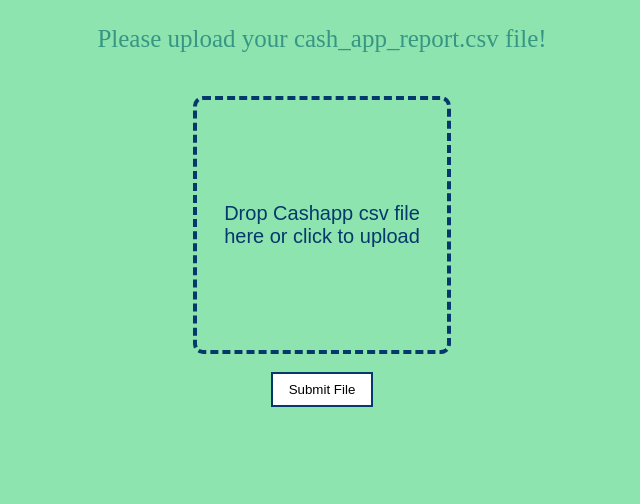
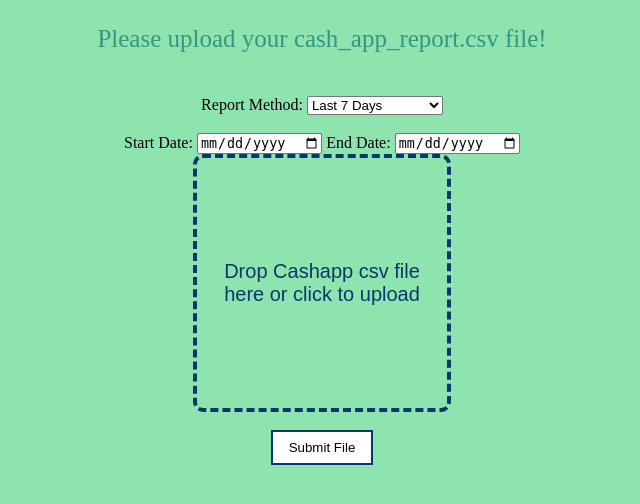
Before and after one commit to bryangia/cashapp-transaction-tracker, a PHP site: page / in a window 1280 px wide. Shown: the part 233-737 px from the top of the page, without its empty margins (318-958 px from the left). Run offline with PHP 8.4, Linux system fonts and the light colour scheme.

Commit message:
file upload reads as csv

```diff
--- a/index.php
+++ /dev/null
@@ -1,50 +0,0 @@
-<!DOCTYPE html>
-<html>
-<head>
-    <link href="/styles.css" rel="stylesheet">
-    <link rel="shortcut icon" href="favicon.ico" type="image/x-icon"/>
-	<title>Cashapp Transaction Tracker</title>
-</head>
-<body class = "body">
-    <div class = "header">
-        <h1>Cashapp Transaction Tracker</h1>
-    </div>
-    <?php if(!isset($_POST['submit_file'])) { ?>
-    <div style= "text-align: center">
-        <form action="" method="post" enctype="multipart/form-data">
-        <p class = "upload-file"> Please upload your cash_app_report.csv file! </p><br>
-            <div class="drop-zone">
-                <span class="drop-zone__prompt">Drop Cashapp csv file here or click to upload</span>
-                <input type="file" name="csv_file" id="csv_file" class="drop-zone__input">
-            </div> <br>
-            <input type = "hidden" name = "submit_file" id = "submit_file" value = "Submit File">
-            <button class = "submit-button"> Submit File </button>
-        </form>
-    </div>
-    <?php } ?>
-    <script src="/main.js"></script>
-
-    <?php
-        if(isset($_POST['submit_file'])) {
-
-            if($_FILES['csv_file']['name'] != "" && str_ends_with($_FILES['csv_file']['name'], '.csv')) {
-                echo "FUNCTIONALITY UNDER CONSTRUCTION";
-                echo "File name: ";
-                echo $_FILES['csv_file']['name'];
-            }
-            else {
-                echo "Please upload a .csv file!";
-            }
-
-            echo "<form action='' method='post'>";
-            echo "<input type = 'submit' name = submit_new_file value = 'Submit New File'>";
-            echo "</form>";
-        }
-
-        if(isset($_POST['submit_new_file'])) {
-            header("Location:/index.php");
-        }
-    ?>
-</body>
-
-</html>
--- /dev/null
+++ b/src/index.php
@@ -0,0 +1,83 @@
+<?php
+    function createDateMatrix() {
+        $begin = new DateTime('2010-05-01');
+        $end = new DateTime('2010-05-10');
+        $interval = DateInterval::createFromDateString('1 day');
+        $period = new DatePeriod($begin, $interval, $end);
+
+        $dateMatrix = array();
+        foreach ($period as $dt) {
+            $insertDate = $dt->format("Y-m-d");
+            $dateMatrix[$insertDate] = array("money_in" => 0, "money_out" => 0);
+        }
+
+        return $dateMatrix;
+    }
+
+?>
+<!DOCTYPE html>
+<html>
+<head>
+    <link href="/src/styles.css" rel="stylesheet">
+    <link rel="shortcut icon" href="/images/favicon.ico" type="image/x-icon"/>
+	<title>Cashapp Transaction Tracker</title>
+</head>
+<body class = "body">
+    <div class = "header">
+        <h1>Cashapp Transaction Tracker</h1>
+    </div>
+    <?php if(!isset($_POST['submit_file'])) { ?>
+    <div style= "text-align: center">
+        <form action="" method="post" enctype="multipart/form-data">
+        <p class = "upload-file"> Please upload your cash_app_report.csv file! </p><br>
+        <label for="view_method"> Report Method: </label>
+        <select id="method" name = "view_method">
+                <option value="last_week" selected> Last 7 Days </option>
+                <option value="time_frame"> Specific Timeframe</option>
+        </select> <br> <br> Start Date: <input type='date' id='start' name='sales_start' required/>
+                    End Date: <input type='date' id='end' name='sales_end' required/>
+            <div class="drop-zone">
+                <span class="drop-zone__prompt">Drop Cashapp csv file here or click to upload</span>
+                <input type="file" name="csv_file" id="csv_file" class="drop-zone__input">
+            </div> <br>
+            <input type = "hidden" name = "submit_file" id = "submit_file" value = "Submit File">
+            <button class = "submit-button"> Submit File </button>
+        </form>
+    </div>
+    <?php } ?>
+    <script src="/src/main.js"></script>
+
+    <?php
+        if(isset($_POST['submit_file'])) {
+
+            if($_FILES['csv_file']['name'] != "" && str_ends_with($_FILES['csv_file']['name'], '.csv')) {
+                echo "FUNCTIONALITY UNDER CONSTRUCTION";
+                echo "File name: ";
+                echo $_FILES['csv_file']['name'];
+                echo " " . $_FILES['csv_file']['tmp_name'] . "<br>";
+                $dateMatrix = createDateMatrix();
+
+                $fileTmpPath = $_FILES['csv_file']['tmp_name'];
+                $fileName = $_FILES['csv_file']['name'];
+                $file = fopen($_FILES['csv_file']['tmp_name'], 'r');
+                while($transaction = fgetcsv($file)) {
+                    echo $transaction[1];
+                }
+
+            }
+            else {
+                echo "Please upload a .csv file! <br>";
+            }
+
+            echo "<form action='' method='post'>";
+            echo "<input type = 'submit' name = submit_new_file value = 'Submit New File'>";
+            echo "</form>";
+        }
+
+        if(isset($_POST['submit_new_file'])) {
+            header("Location:/src/index.php");
+        }
+    ?>
+</body>
+
+</html>
--- a/styles.css
+++ b/src/styles.css
@@ -55,7 +55,7 @@
     height: 100%;
     border-radius: 10px;
     overflow: hidden;
-    background-image: url('/csv-file-icon.png');
+    background-image: url('/images/csv-file-icon.png');
     background-size: cover;
     position: relative;
 }
```
Also changed, not shown: notes.txt (added, +8 -0 lines), convert-csv.php (deleted), images/csv-file-icon.png (renamed from csv-file-icon.png), images/favicon.ico (renamed from favicon.ico), src/main.js (renamed from main.js).
